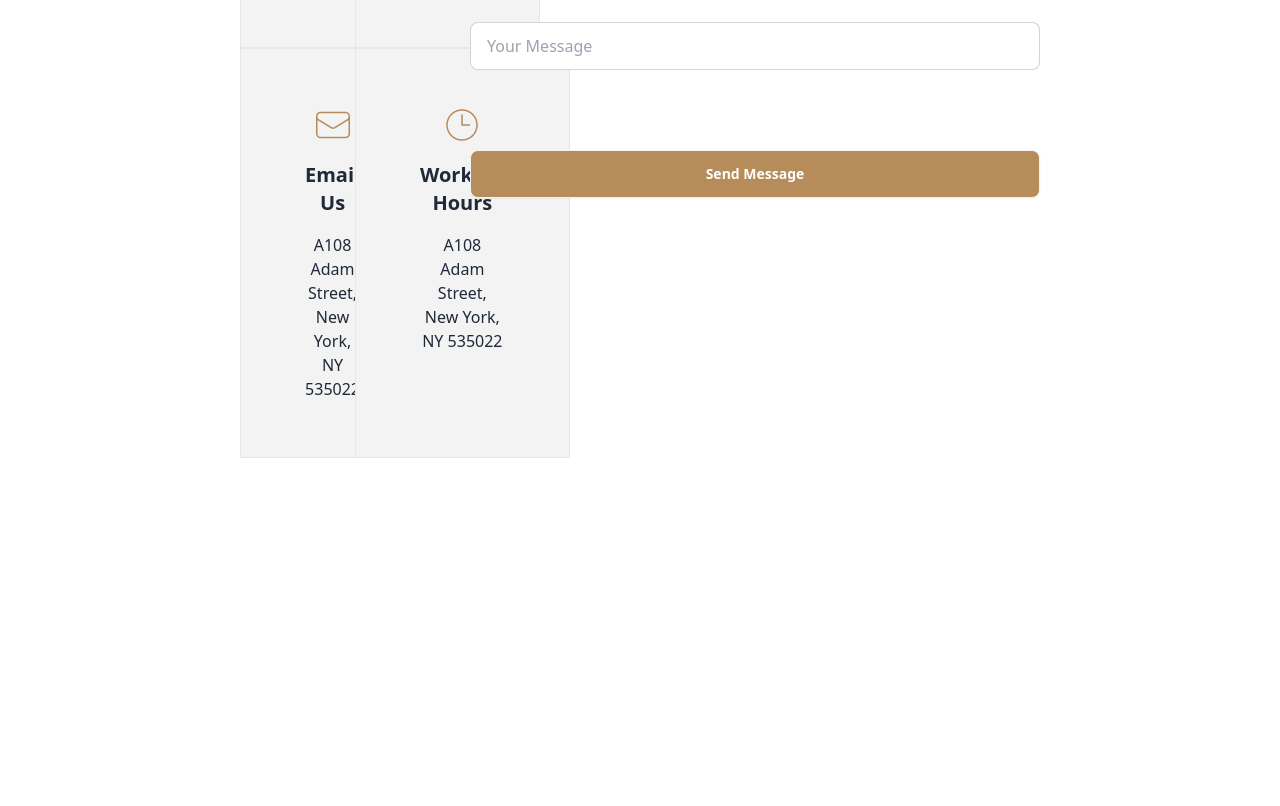
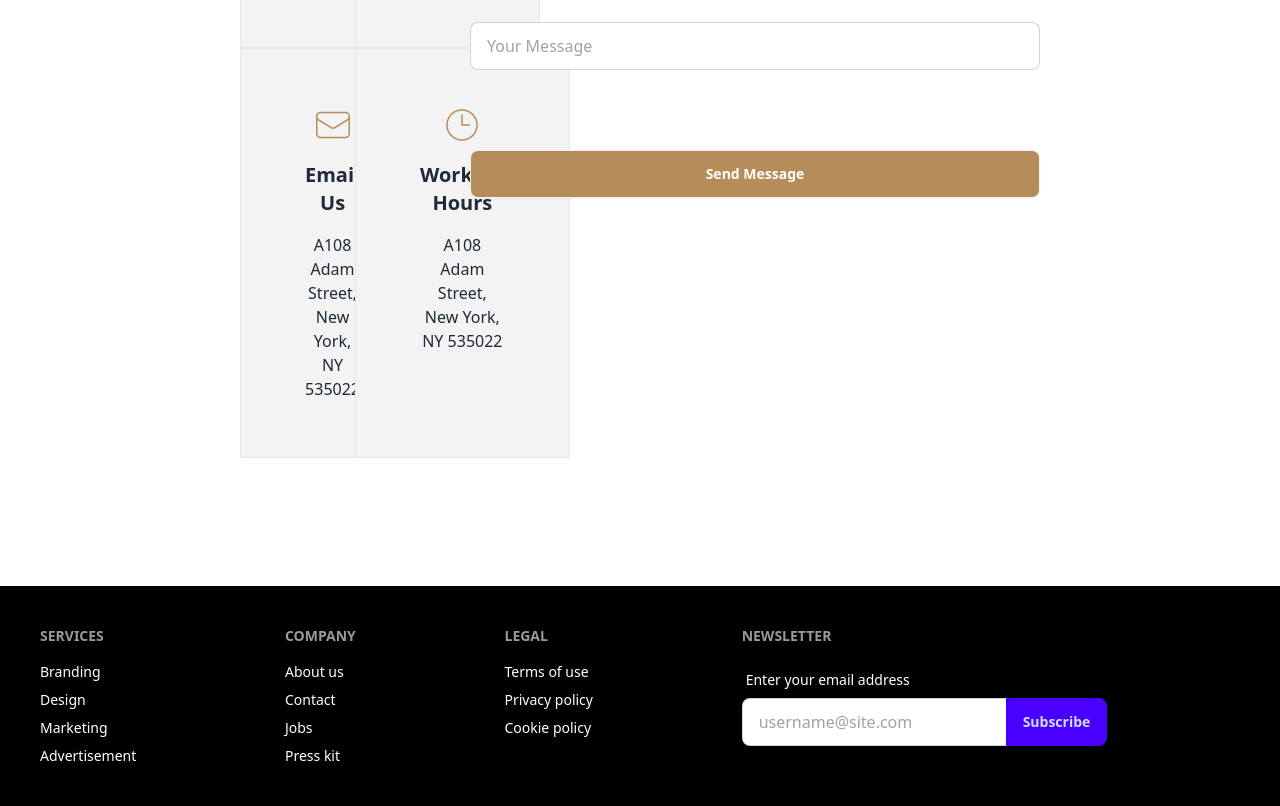
Before and after one commit to SahariorRidoy/Legal-Solution, a plain HTML site: page index.html in a window 1280 px wide. Shown: the part 4191-4997 px from the top of the page. Before the commit the page ends 4777 px from the top, so only its background shows below. Drawn offline with nearby package versions, Linux system fonts and the light colour scheme.

Commit message:
Added footer section

```diff
--- a/index.html
+++ b/index.html
@@ -16,9 +16,9 @@
         }
     </style>
 </head>
-<body class="px-60 bg-white min-h-screen">
+<body class=" bg-white ">
 
-<header>
+<header class="px-60">
     <!-- Navbar Start -->
     <div class="navbar text-black font-bold mt-12 mb-12">
         <div class="navbar-start">
@@ -136,7 +136,7 @@
     </div>
 
 </header>
-<main>
+<main class="px-60">
 <!-- Legal Practice -->
  <section class="my-32 " >
   <div class="text-center">
@@ -385,7 +385,44 @@
 
 </main>
 
-    <footer>
+    <footer class="bg-black w-full">
+      <footer class="footer max-w-[1320px] mx-auto bg-black text-white text-base-content p-10">
+        <nav>
+          <h6 class="footer-title">Services</h6>
+          <a class="link link-hover">Branding</a>
+          <a class="link link-hover">Design</a>
+          <a class="link link-hover">Marketing</a>
+          <a class="link link-hover">Advertisement</a>
+        </nav>
+        <nav>
+          <h6 class="footer-title">Company</h6>
+          <a class="link link-hover">About us</a>
+          <a class="link link-hover">Contact</a>
+          <a class="link link-hover">Jobs</a>
+          <a class="link link-hover">Press kit</a>
+        </nav>
+        <nav>
+          <h6 class="footer-title">Legal</h6>
+          <a class="link link-hover">Terms of use</a>
+          <a class="link link-hover">Privacy policy</a>
+          <a class="link link-hover">Cookie policy</a>
+        </nav>
+        <form>
+          <h6 class="footer-title">Newsletter</h6>
+          <fieldset class="form-control w-80">
+            <label class="label">
+              <span class="label-text text-white">Enter your email address</span>
+            </label>
+            <div class="join">
+              <input
+                type="text"
+                placeholder="username@site.com"
+                class="input input-bordered join-item" />
+              <button class="btn btn-primary join-item">Subscribe</button>
+            </div>
+          </fieldset>
+        </form>
+      </footer>
 
     </footer>
 </body>
```
